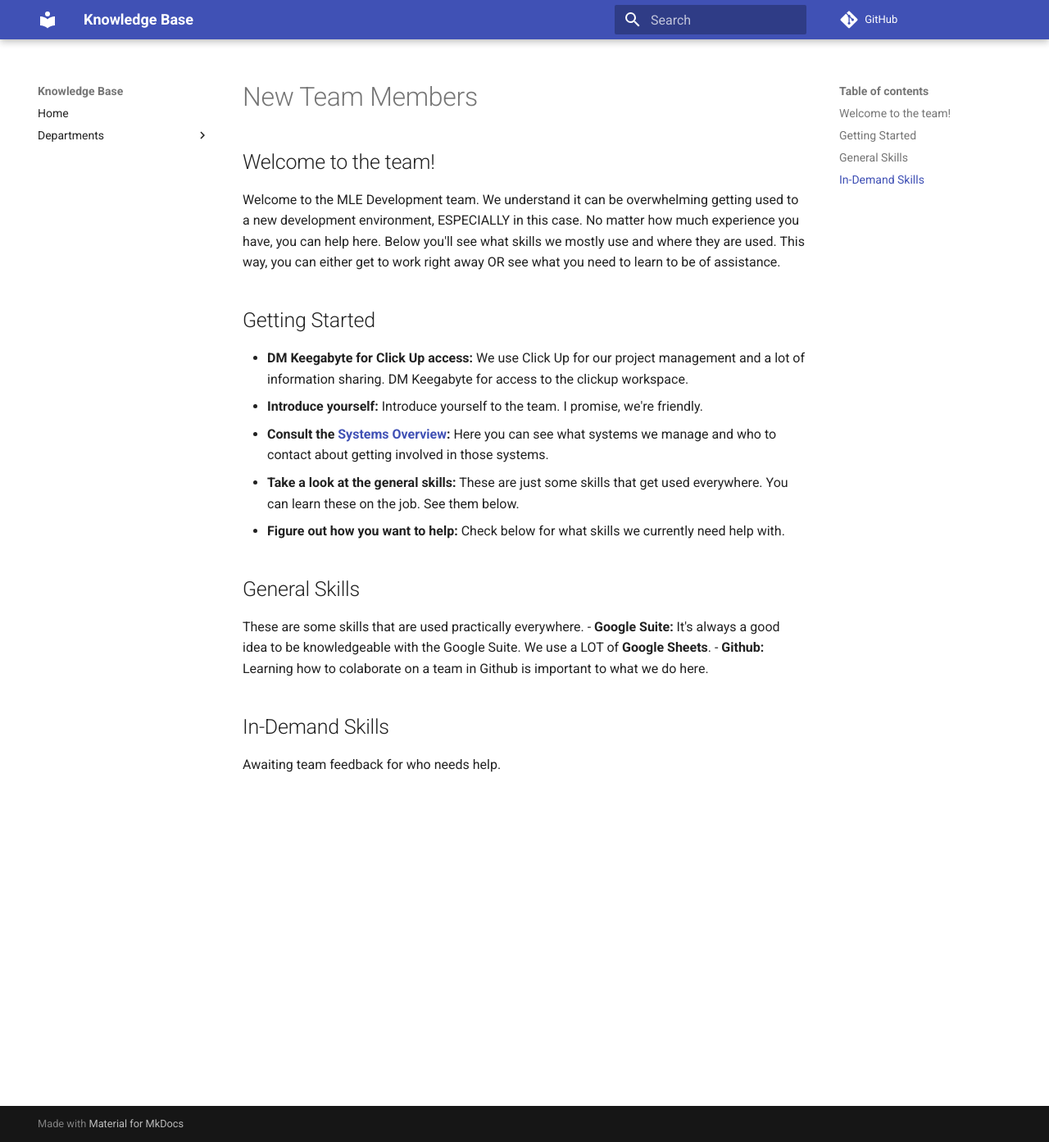
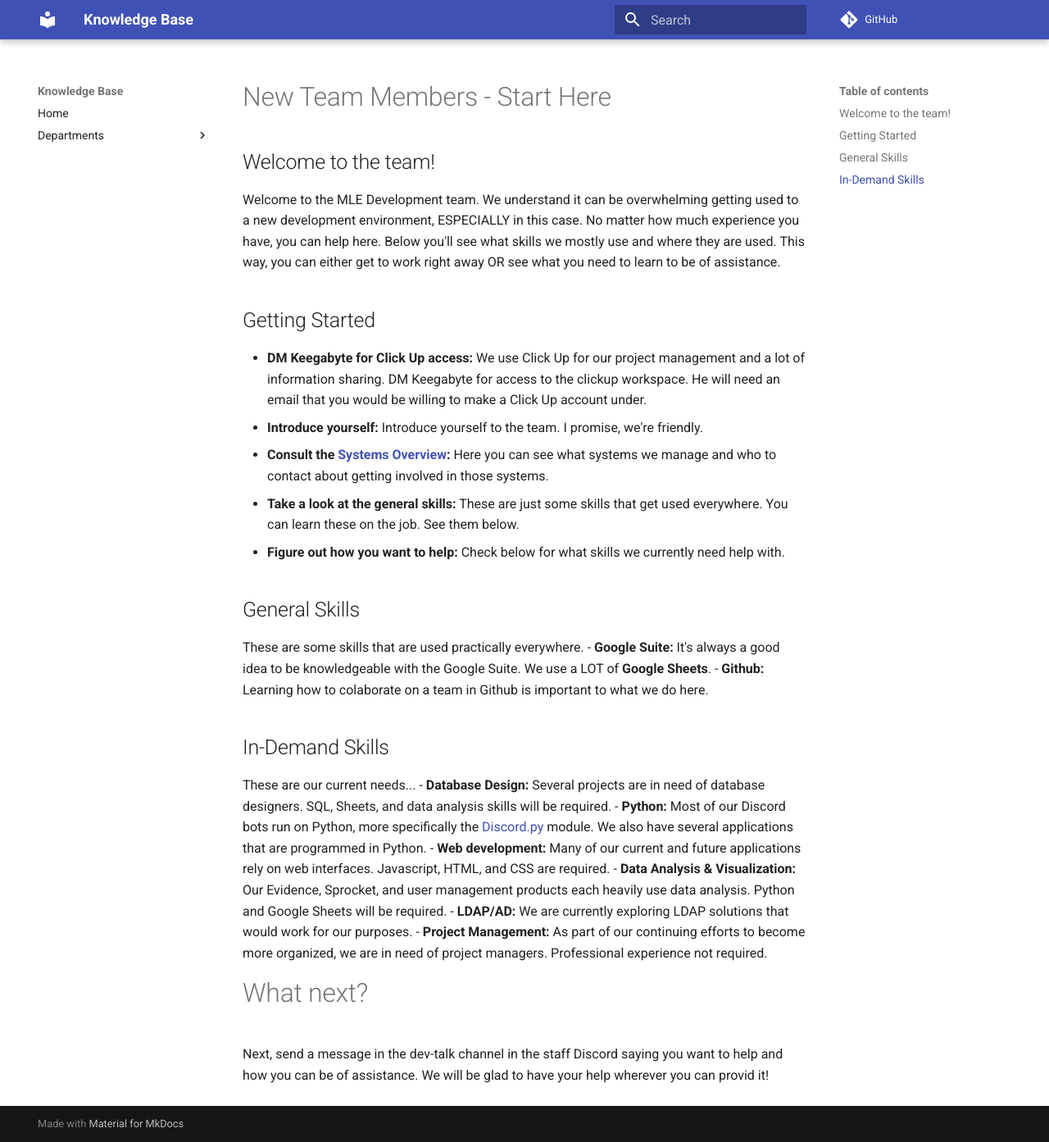
Before and after one commit to Minor-League-Esports/knowledgeBase, an MkDocs documentation site: the page built from docs/departments/new-team-members.md, in a window 1280 px wide and 1393 px high. Shown: the whole window at 82% size. Built offline with MkDocs 1.6.1 and Material for MkDocs 9.7.7, drawn with Linux system fonts in a browser that asks for light colours; comment, search, counter and statistics services are not loaded.

Commit message:
Revise new team members onboarding document
Updated the new team members document to include additional skills needed and clarified instructions for getting started.

```diff
--- a/docs/departments/new-team-members.md
+++ b/docs/departments/new-team-members.md
@@ -1,11 +1,11 @@
-# New Team Members
+# New Team Members - Start Here
 
 ## Welcome to the team!
 Welcome to the MLE Development team. We understand it can be overwhelming getting used to a new development environment, ESPECIALLY in this case. No matter how much experience you have, you can help here. Below you'll see what skills we mostly use and where they are used. This way,
 you can either get to work right away OR see what you need to learn to be of assistance.
 
 ## Getting Started
-- **DM Keegabyte for Click Up access:** We use Click Up for our project management and a lot of information sharing. DM Keegabyte for access to the clickup workspace.
+- **DM Keegabyte for Click Up access:** We use Click Up for our project management and a lot of information sharing. DM Keegabyte for access to the clickup workspace. He will need an email that you would be willing to make a Click Up account under.
 - **Introduce yourself:** Introduce yourself to the team. I promise, we're friendly.
 - **Consult the [Systems Overview](systems-overview.md):** Here you can see what systems we manage and who to contact about getting involved in those systems.
 - **Take a look at the general skills:** These are just some skills that get used everywhere. You can learn these on the job. See them below.
@@ -18,5 +18,14 @@
 - **Github:** Learning how to colaborate on a team in Github is important to what we do here.
 
 ## In-Demand Skills
+These are our current needs...
+- **Database Design:** Several projects are in need of database designers. SQL, Sheets, and data analysis skills will be required.
+- **Python:** Most of our Discord bots run on Python, more specifically the [Discord.py](https://discordpy.readthedocs.io/en/stable/index.html) module. We also have several applications that are programmed in Python.
+- **Web development:** Many of our current and future applications rely on web interfaces. Javascript, HTML, and CSS are required.
+- **Data Analysis & Visualization:** Our Evidence, Sprocket, and user management products each heavily use data analysis. Python and Google Sheets will be required.
+- **LDAP/AD:** We are currently exploring LDAP solutions that would work for our purposes.
+- **Project Management:** As part of our continuing efforts to become more organized, we are in need of project managers. Professional experience not required.
 
-Awaiting team feedback for who needs help.
+
+# What next?
+Next, send a message in the dev-talk channel in the staff Discord saying you want to help and how you can be of assistance. We will be glad to have your help wherever you can provid it!
```
